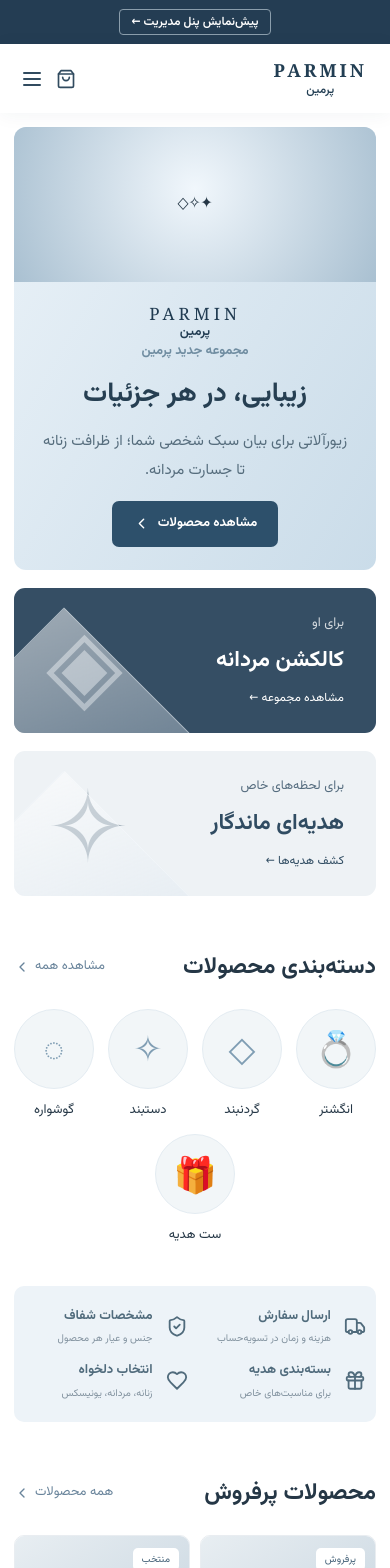
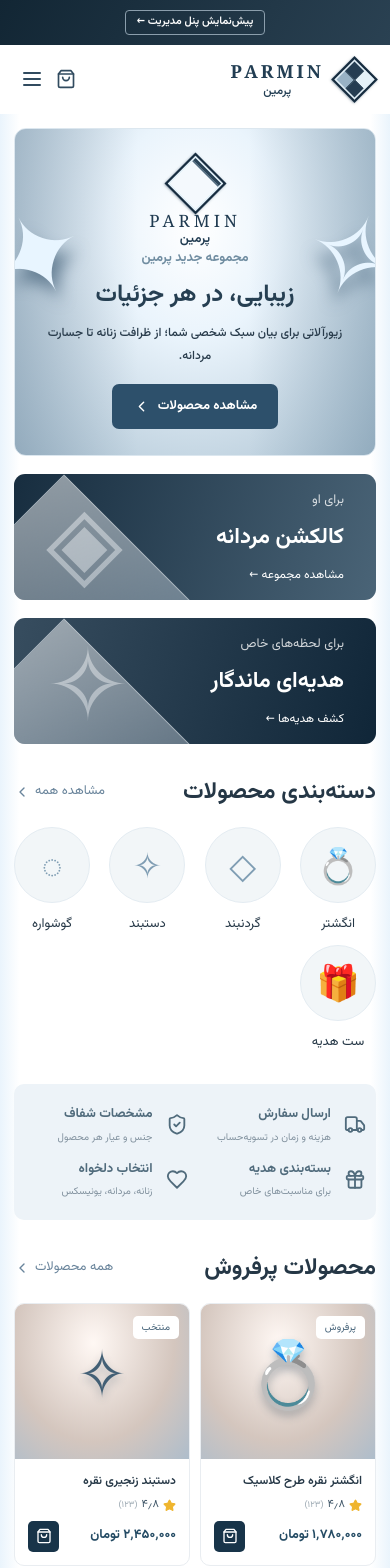
Before and after one commit to K1Saeid/PARMIN, a React (Vite) app: page / in a window 390 px wide. Shown: the top 1568 px of the page. Built offline with nearby package versions, Linux system fonts and the light colour scheme; a web font is replaced by a local one.

Commit message:
style: reference-aligned storefront and admin density, geometry and responsive layout

```diff
--- a/src/style.css
+++ b/src/style.css
@@ -32,3 +32,92 @@
 .feedback-panel p{color:#60788b;font-size:12px}
 @media(max-width:1100px){.admin-triple{grid-template-columns:1fr 1fr}.admin-triple .feedback-panel{grid-column:span 2}}
 @media(max-width:700px){.announcement-inner{justify-content:center}.announcement-inner>span{display:none}.hero{grid-template-columns:1fr}.hero-copy{padding:23px}.hero-art{min-height:155px}.hero-brand{font-size:35px}.hero-brand>span{font-size:17px}.admin-top-search{display:none}.admin-welcome{padding:18px}.admin-welcome h2{font-size:18px}.welcome-gem{font-size:64px}.admin-triple{grid-template-columns:1fr}.admin-triple .feedback-panel{grid-column:auto}}
+
+
+/* Approved reference pass: responsive detail and density. */
+:root{--parmin-navy:#172b3b;--parmin-blue:#425e72;--parmin-ice:#e8f0f7;--parmin-silver:#a8b8c5}
+body{background:linear-gradient(90deg,#eaf4fc 0,#fff 5%,#fff 95%,#eaf4fc 100%)}
+.brand-diamond{position:relative;display:grid;grid-template-columns:repeat(2,1fr);grid-template-rows:repeat(2,1fr);width:43px;height:43px;transform:rotate(45deg) scale(.77);border:3px solid #172d40;box-shadow:inset 0 0 0 2px #fff,0 1px 3px #314b6280;flex:none;background:#f4f9fd;overflow:hidden}
+.brand-diamond i{border:1px solid #263f53;background:#e4f1f8}
+.brand-diamond i:nth-child(2),.brand-diamond i:nth-child(3){background:#253d52}
+.brand-diamond i:nth-child(4){background:#98b2c5}
+.brand-diamond:after{content:"";position:absolute;inset:0;border:2px solid #e2f0f8}
+.brand .diamond{display:none}
+.announcement{background:linear-gradient(120deg,#122634,#2a4152);padding:10px 0}
+.announcement-inner .admin-preview-link{font-size:11px}
+.header{position:relative;box-shadow:none}
+.header-inner{min-height:66px}
+.nav{border:0}
+.nav-inner{min-height:39px}
+.hero{grid-template-columns:1fr;position:relative;min-height:340px;margin-top:14px;border:1px solid #dce7ef;background:radial-gradient(ellipse at 50% 30%,#fff 0%,#eaf4fc 34%,#a9c0d0 100%)}
+.hero-copy{position:relative;z-index:2;max-width:480px;margin:auto;padding:36px 15px}
+.hero h1{font-size:32px;margin:9px 0}
+.hero p{color:#283b4b;font-weight:500}
+.hero-brand .brand-diamond{width:57px;height:57px}
+.hero-art{position:absolute;inset:0;pointer-events:none;background:linear-gradient(90deg,#66809655 0%,transparent 34%,transparent 65%,#64839a55 100%)}
+.hero-jewel{position:absolute;font:normal 250px Georgia,serif;color:#e8f5ff;text-shadow:0 15px 15px #37556e99}
+.hero-jewel-left{left:5%;top:-8%;transform:rotate(-27deg)}
+.hero-jewel-right{right:5%;top:-8%;transform:rotate(22deg)}
+.hero-gem{position:absolute;bottom:-72px;left:42%;font:normal 160px Georgia,serif;color:#e8f5ff99}
+.promos .promo{height:158px}
+.promo.dark{background:linear-gradient(105deg,#172d3f,#4a6477)}
+.promo.light{background:linear-gradient(105deg,#374d5f,#102638);color:white}
+.categories{justify-content:space-between;gap:10px}
+.category div{width:98px;height:98px}
+.services{margin-top:17px}
+.section{padding-top:30px}
+.section-title{margin-bottom:17px}
+.product-art{height:190px;background:radial-gradient(ellipse at 45% 25%,#fff8f4,#d4c6be 60%,#aebdcb)}
+.product-art span{color:#425f75;text-shadow:0 5px 8px #34495b55}
+.product-info{min-height:104px}
+.product-rating{display:flex;align-items:center;gap:4px;color:#3c5365!important}
+.product-rating small{color:#98a5af}
+.product-bottom{display:flex;align-items:center;justify-content:space-between;gap:5px}
+.product-cart{display:grid;place-items:center;width:31px;height:31px;border-radius:5px;background:#183449;color:white!important}
+.split{margin-top:23px}
+.collection{min-height:145px;padding:23px;background:linear-gradient(100deg,#e9f2f9,#afc4d2)}
+.collection.inverted{background:linear-gradient(100deg,#385368,#162e40)}
+.newsletter{margin:22px 0}
+.footer{background:linear-gradient(110deg,#152b3a,#253e50)}
+.admin-shell{background:#eff7fc}
+.sidebar{background:linear-gradient(150deg,#112638,#182d47 60%,#253d56)}
+.admin-logo{flex-direction:column;text-align:center;gap:0;font-size:24px;padding:0 0 22px}
+.admin-logo .brand-diamond{width:55px;height:55px;margin-bottom:10px}
+.sidebar nav a{padding:12px 14px}
+.sidebar nav a.active{background:linear-gradient(100deg,#4d7baa,#294b77);border:1px solid #78a9d4;box-shadow:0 0 0 2px #ffffff12}
+.admin-top{height:75px;background:#fff}
+.admin-top-tools{display:flex;align-items:center;gap:23px;color:#2b425b}
+.admin-date{display:flex;gap:9px;align-items:center;background:#f6f9fc;padding:11px;border:1px solid #e0eaf2;border-radius:8px;font-size:11px}
+.notification-bell{position:relative;display:flex}
+.notification-bell b{position:absolute;top:-12px;right:-8px;background:#f14978;color:white;border-radius:20px;font-size:10px;padding:1px 5px}
+.admin-top .avatar{margin:0;padding:11px 14px}
+.admin-top-search kbd{font:10px Arial,sans-serif;color:#8798a7;background:#fff;border:1px solid #e1e7ef;border-radius:4px;padding:3px 5px;margin-right:auto}
+.admin-welcome{min-height:138px;background:radial-gradient(circle at 24% 80%,#a9c8e5,#edf7ff 52%,#fff)}
+.admin-welcome h2{font-size:24px}
+.welcome-gem{display:flex;align-items:center;gap:13px;font:700 25px Georgia,serif;color:#2a4661;opacity:1}
+.welcome-gem .brand-diamond{width:64px;height:64px}
+.welcome-gem>span:last-child{display:flex;flex-direction:column;letter-spacing:2px}
+.welcome-gem small{font:11px Vazirmatn,sans-serif;letter-spacing:0;margin-top:9px}
+.kpi{position:relative;min-height:151px;padding:22px}
+.kpi>span{font-size:13px;color:#344c66}
+.kpi>span svg{width:38px;height:38px;background:#edf5ff;color:#2366c6;padding:9px;border-radius:50%}
+.kpi strong{font-size:22px}
+.kpi small{color:#178b5a}
+.kpi small span{color:#8b9baa}
+.admin-panel{padding:20px}
+.admin-grids{grid-template-columns:1.15fr 1fr}
+.admin-grids .admin-panel{min-height:300px}
+.fake-chart{height:195px;gap:5px}
+.fake-chart div{background:linear-gradient(#68a6ef,#c1daf3)}
+.donut-layout{display:flex;align-items:center;justify-content:center;gap:25px;min-height:205px}
+.donut{flex:none;margin:0;width:177px;height:177px;background:conic-gradient(#2169f4 0 38%,#31a6e4 38% 62%,#ff9872 62% 77%,#65ce89 77% 89%,#e6a4db 89% 96%,#b29cff 96% 100%)}
+.donut:after{inset:31px}
+.donut-label{position:absolute;inset:48px;z-index:2;text-align:center;font-weight:800;font-size:21px;color:#243c54}
+.donut-label small{display:block;font-size:9px;font-weight:500;margin-top:4px}
+.donut-key{display:flex;flex-direction:column;gap:9px;min-width:140px}
+.donut-key span{display:flex;justify-content:space-between;gap:9px;border-bottom:1px solid #edf1f4;font-size:11px}
+.admin-triple{grid-template-columns:1.35fr 1fr 1fr}
+.admin-triple .admin-panel{min-height:260px}
+.feedback-panel h2{display:flex;align-items:center;gap:8px}
+@media(max-width:1100px){.admin-top-tools{gap:10px}.admin-date{display:none}.donut-layout{gap:8px}.donut{width:140px;height:140px}.donut:after{inset:28px}.donut-label{inset:37px}.admin-triple{grid-template-columns:1fr 1fr}.admin-triple .feedback-panel{grid-column:span 2}}
+@media(max-width:700px){.hero{min-height:310px}.hero-art{min-height:0;grid-row:auto}.hero-copy{padding:26px 15px}.hero-jewel{font-size:110px;top:15%}.hero-jewel-left{left:-7%}.hero-jewel-right{right:-7%}.hero-gem{display:none}.hero h1{font-size:24px}.hero p{font-size:12px}.promos .promo{height:126px}.category div{width:76px;height:76px}.product-art{height:155px}.admin-welcome h2{font-size:18px}.welcome-gem .brand-diamond{width:35px;height:35px}.welcome-gem>span:last-child{display:none}.admin-top-tools{margin-right:auto}.admin-top-tools>svg,.notification-bell{display:none}.admin-grids{grid-template-columns:1fr}.donut-layout{justify-content:space-around}.admin-triple{grid-template-columns:1fr}.admin-triple .feedback-panel{grid-column:auto}}
```
